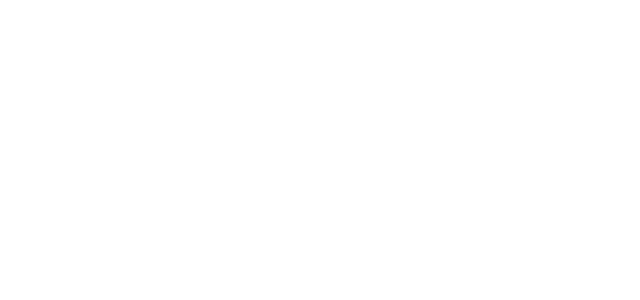
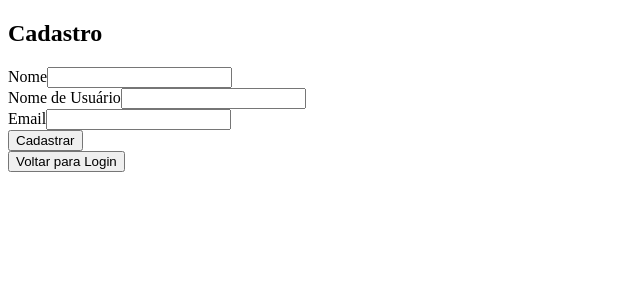
Before and after one commit to ryanvetoriano/ReactHookForm-json-server, a React app in the folder access-control-cp/access-control-cp/: page /cadastro in a window 1280 px wide. Shown: the top 300 px of the page, without its empty margins (0-640 px from the left). Built offline with nearby package versions, Linux system fonts and the light colour scheme; the HTML template or start-up script is replaced by a standard one.

Commit message:
feat - importando Outlet na Função app para renderizar as páginas

```diff
--- a/access-control-cp/access-control-cp/src/App.tsx
+++ b/access-control-cp/access-control-cp/src/App.tsx
@@ -1,10 +1,8 @@
-
+import { Outlet } from "react-router-dom";
 
 export default function App(){
 
   return(
-    <>
-
-    </>
+    <Outlet/>
   )
 }
```
